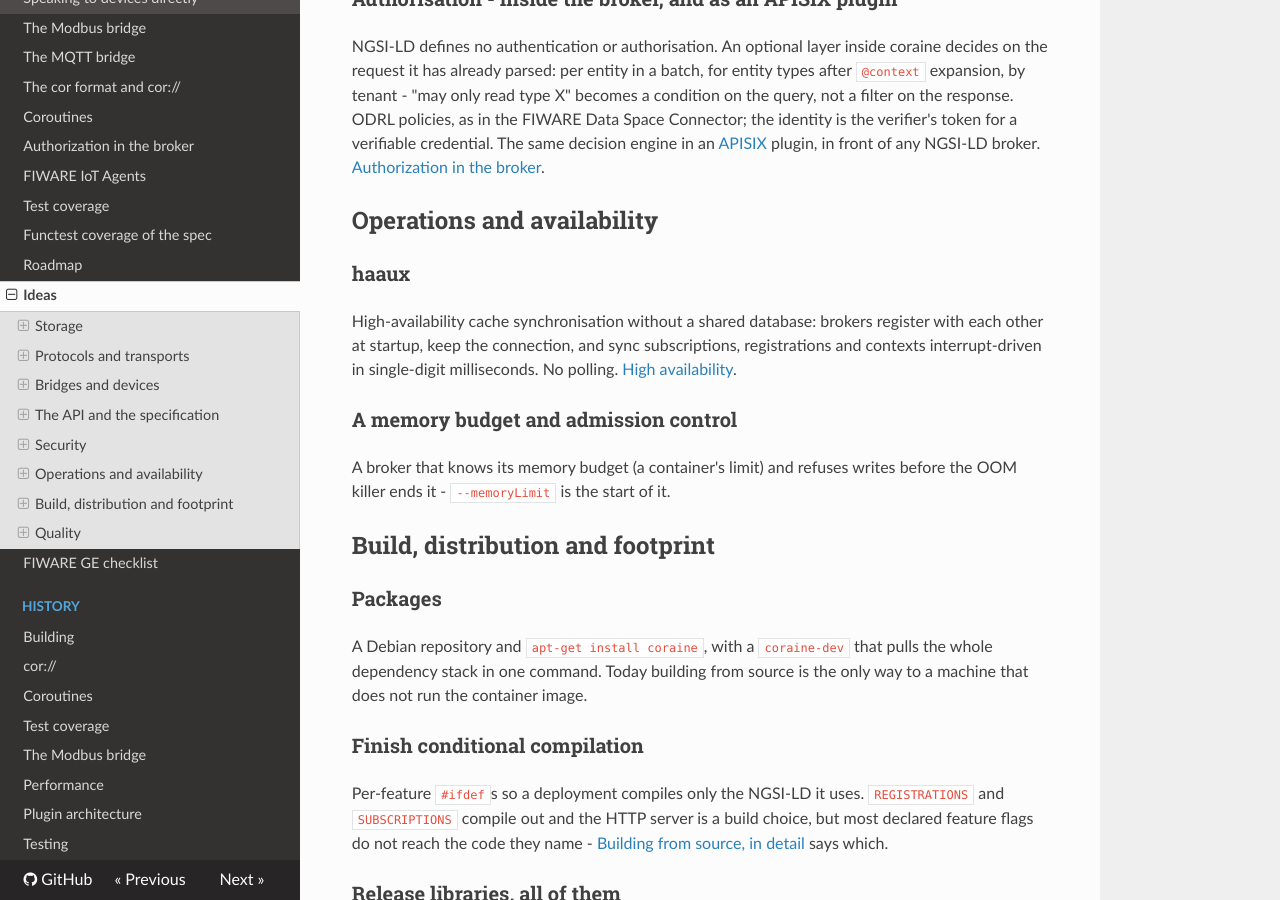
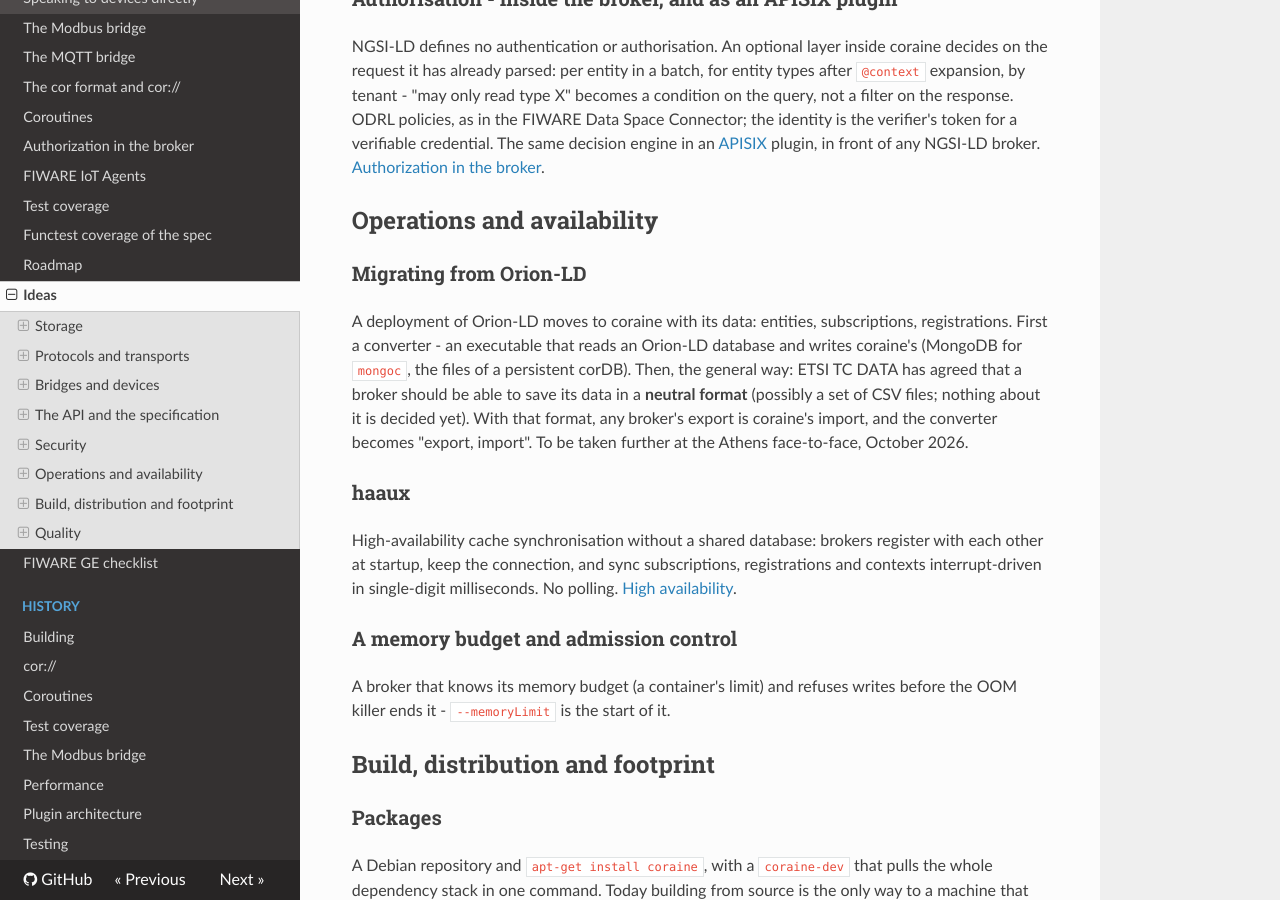
Before and after one commit to SEAMWARE/coraine, an MkDocs documentation site: the page built from doc/ideas.md, in a window 1280 px wide and 900 px high, scrolled down 4244 px. Built offline with MkDocs 1.6.1, drawn with Linux system fonts in a browser that asks for light colours; nearby versions of some CDN libraries; comment, search, counter and statistics services are not loaded.

Commit message:
ToDo, short term: migrating from Orion-LD (a converter, then the ETSI neutral format); six MRs to the ETSI test suite
Ideas and the roadmap's short term carry the migration as well.

Co-Authored-By: Claude Opus 5.5 <noreply@anthropic.com>

```diff
--- a/doc/ideas.md
+++ b/doc/ideas.md
@@ -178,6 +178,15 @@ front of any NGSI-LD broker. [Authorization in the broker](authorization.md).
 
 ## Operations and availability
 
+### Migrating from Orion-LD
+
+A deployment of Orion-LD moves to coraine with its data: entities, subscriptions, registrations.
+First a converter - an executable that reads an Orion-LD database and writes coraine's (MongoDB for
+`mongoc`, the files of a persistent corDB). Then, the general way: ETSI TC DATA has agreed that a
+broker should be able to save its data in a **neutral format** (possibly a set of CSV files; nothing
+about it is decided yet). With that format, any broker's export is coraine's import, and the
+converter becomes "export, import". To be taken further at the Athens face-to-face, October 2026.
+
 ### haaux
 
 High-availability cache synchronisation without a shared database: brokers register with each other
```
Also changed, not shown: ToDo.md (+22 -0 lines), doc/roadmap.md (+1 -0 lines).
